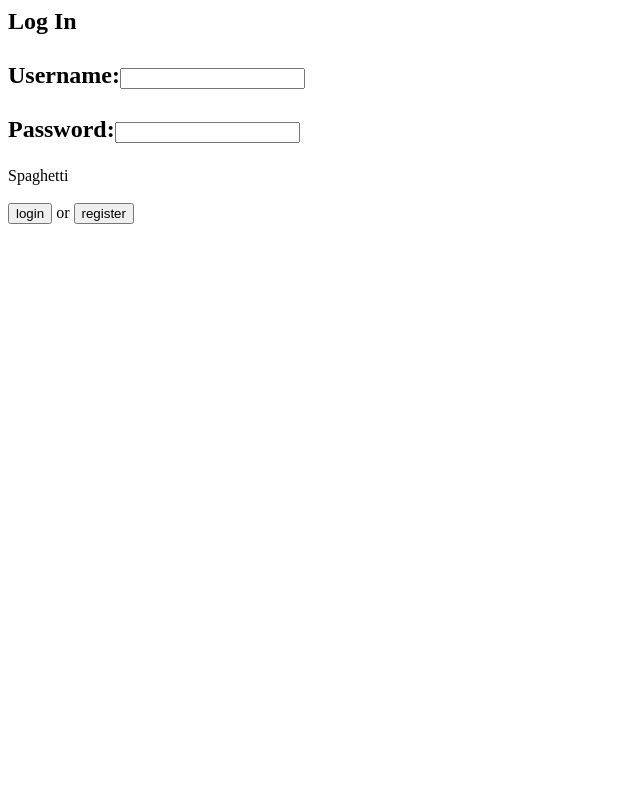
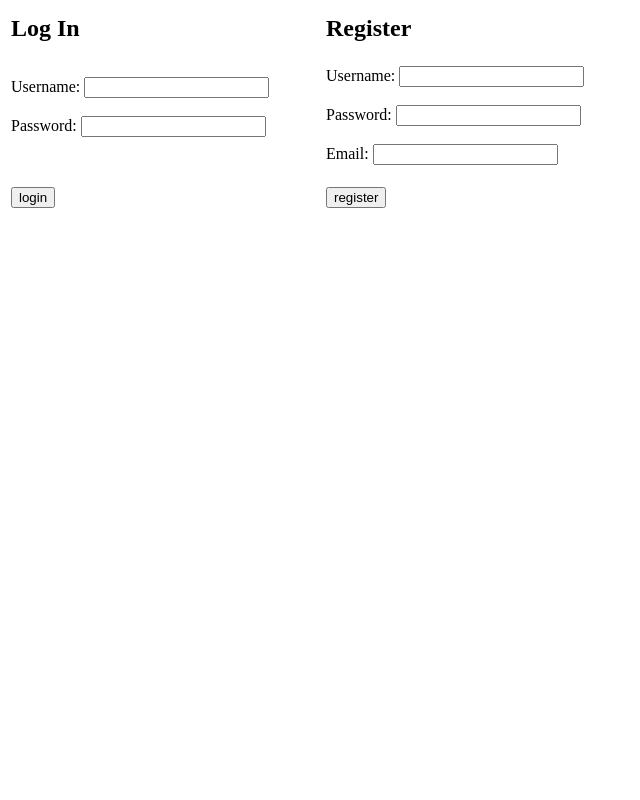
Before and after one commit to snady/cowsource, a Flask app: page / in a window 1280 px wide. Shown: the whole page, without its empty margins (0-640 px from the left). Run offline with Flask 2, Linux system fonts and the light colour scheme; data comes from the database, SQL or seed files in the repository.

Commit message:
:zzz: updating login, added register :cactus:

```diff
--- a/app.py
+++ b/app.py
@@ -5,7 +5,7 @@ import utils
 
 app = Flask(__name__)
 
-@app.route("/")
+@app.route("/", methods = ['GET','POST'])
 @app.route("/login", methods = ['GET','POST'])
 def login():
         all_rows = utils.getAllUsers()
@@ -29,7 +29,7 @@ def login():
                         else:
                                 utils.addUser(user,password,"test@gmail.com")
                                 session['user'] = user
-                                return redirect("/login")
+                                return redirect("/home")
         return render_template("login.html") #login failed
 
 @app.route("/logout")
@@ -37,6 +37,10 @@ def logout():
         del session['user']
         return redirect("/login")
 
+@app.route("/home")
+def home():
+        return render_template("home.html")
+
 if __name__ == "__main__":
         app.secret_key = "hello"
         app.debug = True
--- /dev/null
+++ b/templates/home.html
@@ -0,0 +1,6 @@
+<html>
+<body>
+<h1>You are logged in!</h1>
+</body>
+
+</html>
--- a/templates/login.html
+++ b/templates/login.html
@@ -1,17 +1,45 @@
 <html>
 <head>
-<title>Spaghetti</title>
+  <title>Spaghetti</title>
 </head>
 <body>
-    <h2><font color="red">{{error}}</font></h2>
-<h2>Log In<br /><br />
+  <table width=50%><tr>
+    <td>
+      <h2><font color="red">{{error}}</font></h2>
+    </td>
+    <td>
+    </td></tr>
+  <tr>
+    <td>
+      <h2>Log In<br />
+    </td>
+    <td>
+      <h2>Register<br />
+    </td></tr>
+    <tr><td>
       <form method = "POST">
-        Username:<input type = "text" name = "user">
-<br /><br />
-    Password:<input type = "password" name = "pass"></h2>
-Spaghetti<br /><br />
-    <input type = "submit" name = "press" value = "login"> or
-    <input type = "submit" name = "press" value = "register"> </form>
-</h2>
+        Username: <input type = "text" name = "user">
+        <br /><br />
+        Password: <input type = "password" name = "pass"></h2>
+        <br /><br />
+    </td>
+    <td>
+      <form method = "POST">
+        Username: <input type = "text" name = "user">
+      <br /><br />
+        Password: <input type = "password" name = "pass"></h2>
+      <br /><br />
+        Email: <input type= "text" name = "email">
+      <br /><br />
+    </td></tr>
+    <tr><td>
+      <input type = "submit" name = "press" value = "login">
+      </form>
+    </td>
+    <td>
+      <input type = "submit" name = "press" value = "register">
+      </form>
+    </td>
+  </table>
 </body>
 </html>
```
